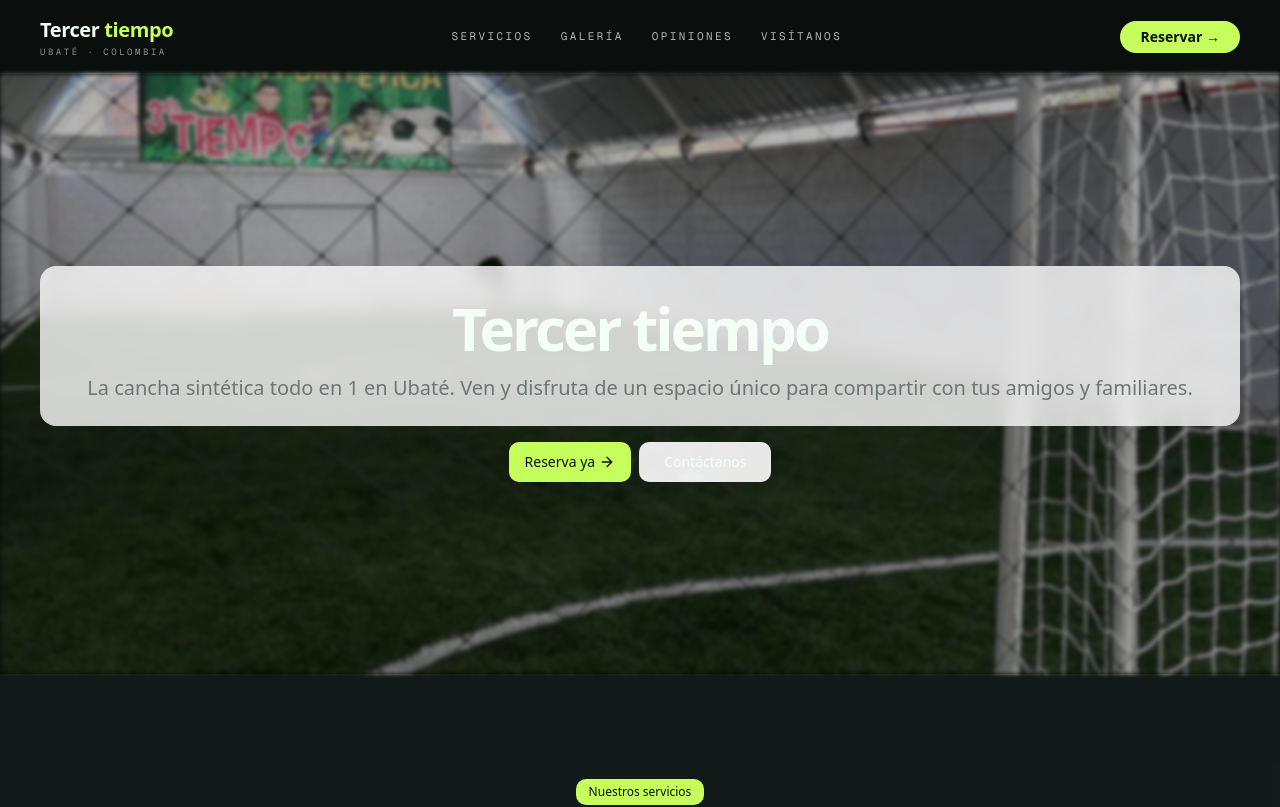
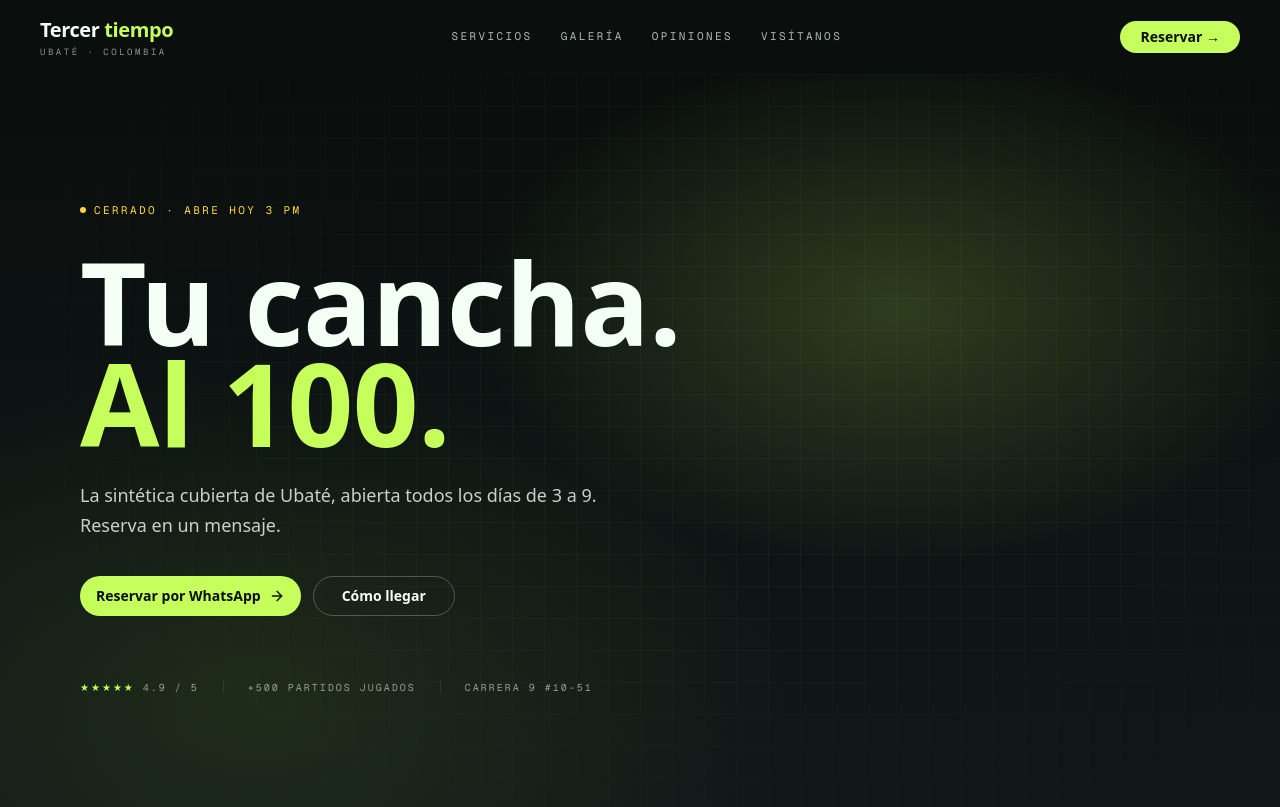
Before and after one commit to gomez2608/tercer-tiempo-landing, a Next.js app: page / in a window 1280 px wide. Shown: the top 807 px of the page. Built offline with nearby package versions, Linux system fonts and the light colour scheme.

Commit message:
feat(hero): rebuild with oversized type, lime accent, open-now badge

```diff
--- a/src/components/sections/hero.tsx
+++ b/src/components/sections/hero.tsx
@@ -1,53 +1,98 @@
 import Link from "next/link";
 import { ArrowRight } from "lucide-react";
 
+import { OpenNowBadge } from "@/components/open-now-badge";
 import { Button } from "@/components/ui/button";
-import { images } from "@/lib/images";
-import { reserveWhatsappMessage, whatsappUrl } from "@/lib/site-config";
+import {
+  hero,
+  location,
+  reserveWhatsappMessage,
+  whatsappUrl,
+} from "@/lib/site-config";
 
 export function Hero() {
   return (
     <section
       id="about"
-      className="relative w-full py-12 md:py-24 lg:py-32 xl:py-48"
+      className="relative isolate overflow-hidden bg-ink"
+      aria-label="Bienvenido a Tercer tiempo"
     >
+      {/* Gradient + grid background */}
       <div
-        className="absolute inset-0 bg-cover bg-center bg-no-repeat blur-[2px]"
-        style={{ backgroundImage: `url(${images.fondo.src})` }}
         aria-hidden
+        className="absolute inset-0 -z-10"
+        style={{
+          background:
+            "radial-gradient(ellipse 60% 60% at 70% 30%, rgba(198,255,91,0.18), transparent 55%), radial-gradient(ellipse 70% 70% at 20% 80%, rgba(143,201,46,0.12), transparent 60%), linear-gradient(180deg, #0a0f0d 0%, #11181a 100%)",
+        }}
       />
-      <div className="absolute inset-0 bg-black/30" aria-hidden />
+      <div
+        aria-hidden
+        className="absolute inset-0 -z-10"
+        style={{
+          backgroundImage:
+            "linear-gradient(rgba(198,255,91,0.04) 1px, transparent 1px), linear-gradient(90deg, rgba(198,255,91,0.04) 1px, transparent 1px)",
+          backgroundSize: "32px 32px",
+          maskImage:
+            "radial-gradient(ellipse at 60% 40%, black 30%, transparent 80%)",
+          WebkitMaskImage:
+            "radial-gradient(ellipse at 60% 40%, black 30%, transparent 80%)",
+        }}
+      />
 
-      <div className="relative mx-5 grid gap-6 px-5 lg:gap-12">
-        <div className="flex flex-col justify-center space-y-4">
-          <div className="space-y-2 rounded-lg bg-white/80 p-6 backdrop-blur-sm">
-            <h1 className="py-2 text-center text-3xl font-bold tracking-tighter sm:text-5xl xl:text-6xl/none">
-              Tercer tiempo
+      <div className="mx-auto flex min-h-[88vh] max-w-[1200px] flex-col justify-center px-6 pb-32 pt-20 md:px-10 md:pb-40 md:pt-32">
+        <OpenNowBadge />
+
+        <h1 className="mt-8 font-black leading-[0.88] tracking-[-0.045em]">
+          <span className="block text-[clamp(56px,9vw,128px)]">
+            {hero.headline.line1}
+          </span>
+          <span className="block text-[clamp(56px,9vw,128px)] text-lime">
+            {hero.headline.line2}
+          </span>
         </h1>
-            <p className="text-center text-muted-foreground md:text-xl">
-              La cancha sintética todo en 1 en Ubaté. Ven y disfruta de un
-              espacio único para compartir con tus amigos y familiares.
+
+        <p className="mt-7 max-w-xl text-base leading-relaxed text-fg/80 md:text-lg">
+          {hero.sub}
         </p>
-          </div>
 
-          <div className="flex flex-col items-center justify-center gap-2 min-[400px]:flex-row">
+        <div className="mt-9 flex flex-wrap items-center gap-3">
           <Link
             href={whatsappUrl(reserveWhatsappMessage)}
             target="_blank"
             rel="noopener noreferrer"
           >
-              <Button size="lg" className="gap-1">
-                Reserva ya
+            <Button size="lg" className="rounded-full px-7 font-bold">
+              Reservar por WhatsApp
               <ArrowRight className="h-4 w-4" />
             </Button>
           </Link>
-            <Link href="#contact">
-              <Button variant="outline" size="lg" className="bg-white/90">
-                Contáctanos
+          <Link
+            href={location.mapsUrl}
+            target="_blank"
+            rel="noopener noreferrer"
+          >
+            <Button
+              variant="outline"
+              size="lg"
+              className="rounded-full border-fg/25 bg-transparent px-7 font-semibold text-fg hover:bg-fg/5 hover:text-fg"
+            >
+              Cómo llegar
             </Button>
           </Link>
         </div>
+
+        {hero.trust.enabled && (
+          <div className="mt-16 flex flex-wrap items-center gap-x-6 gap-y-2 font-mono text-[10px] uppercase tracking-[0.2em] text-fg/55">
+            <span>
+              <span className="text-lime">★★★★★</span> {hero.trust.rating} / 5
+            </span>
+            <span className="h-3 w-px bg-hairline" aria-hidden />
+            <span>+{hero.trust.matchesPlayed} partidos jugados</span>
+            <span className="h-3 w-px bg-hairline" aria-hidden />
+            <span>{location.street}</span>
           </div>
+        )}
       </div>
     </section>
   );
```
Lines whose indentation alone changed are shown as unchanged.
